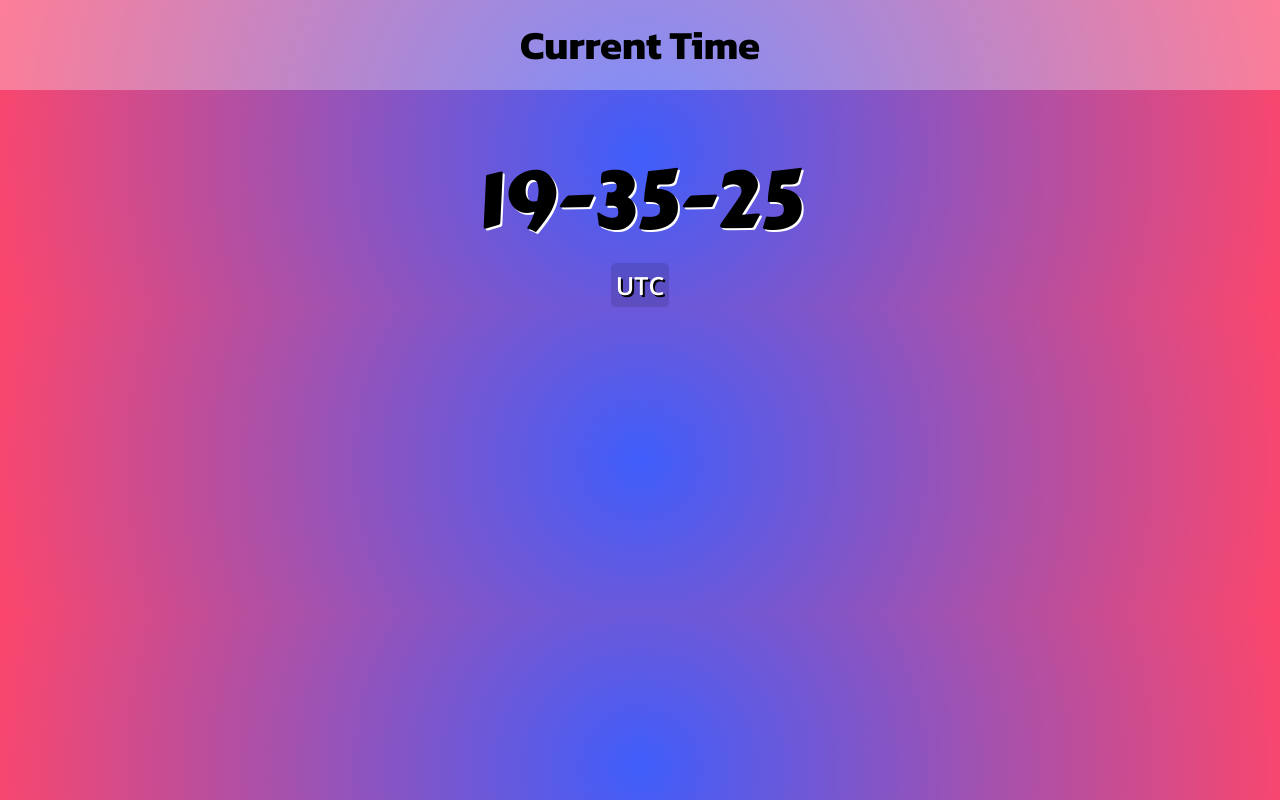
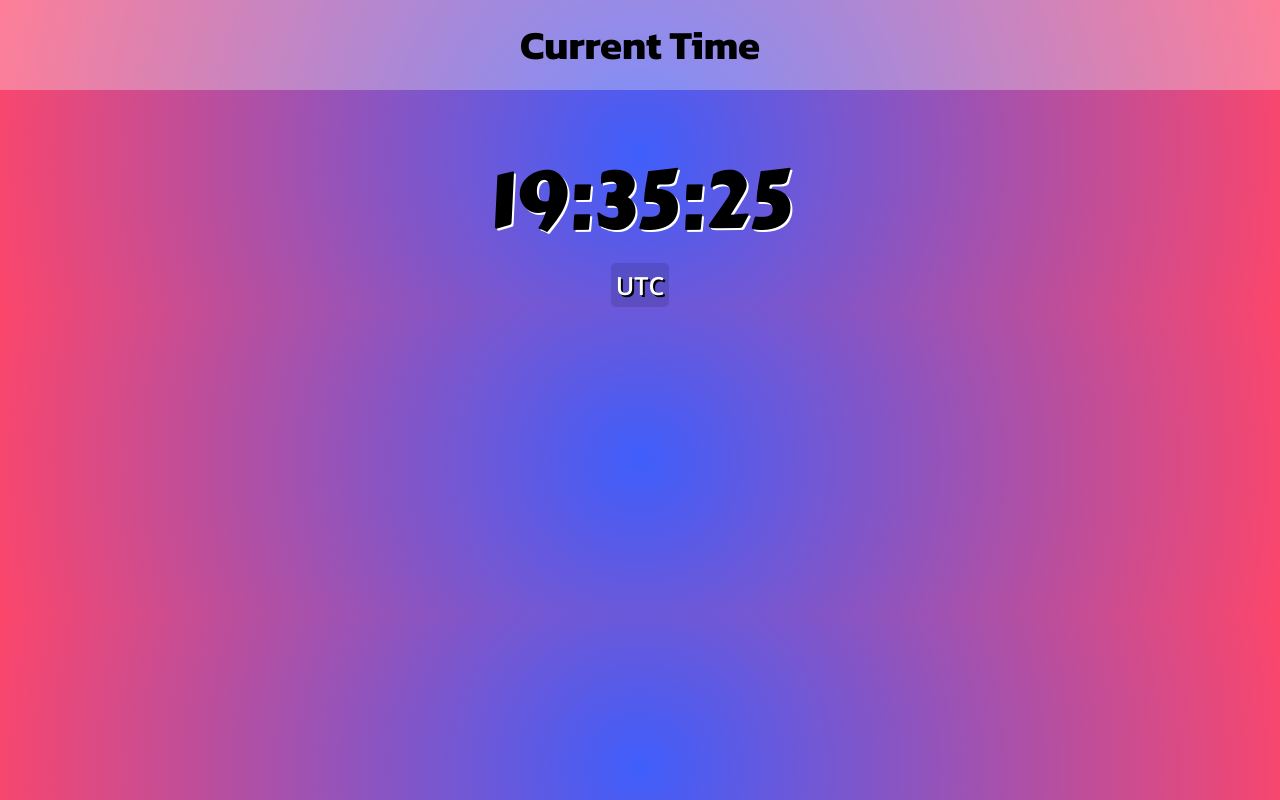
Before and after one commit to brailyguzman/Time-Display, a plain HTML site: page index.html in a window 1280 px wide. Drawn offline with nearby package versions, Linux system fonts and the light colour scheme.

Commit message:
Update index.html

```diff
--- a/index.html
+++ b/index.html
@@ -13,15 +13,15 @@
     </header>
 
     <div class="time-container">
-        <span id="hour"></span>
-        <span> - </span>
-        <span id="minute"></span>
-        <span> - </span>
-        <span id="second"></span>
+        <span id="hour" title="Hours"></span>
+        <span> : </span>
+        <span id="minute" title="Minutes"></span>
+        <span> : </span>
+        <span id="second" title="Seconds"></span>
     </div>
 
     <div class="timezone-container">
-        <span id="timezone"></span>
+        <span id="timezone" title="Time zone"></span>
     </div>
 </body>
 </html>
```
